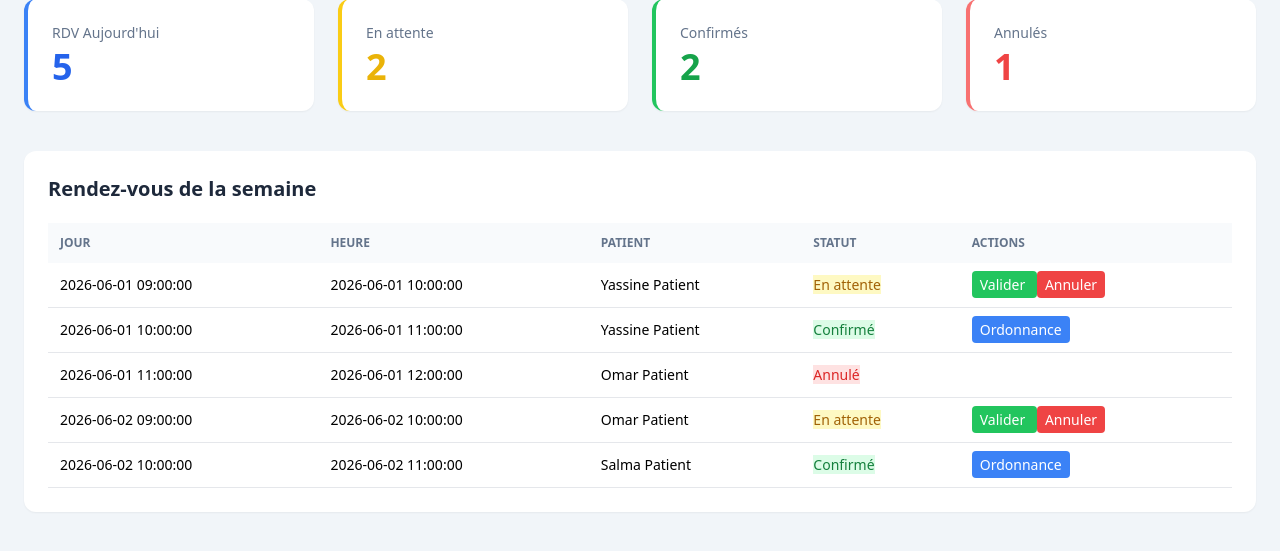
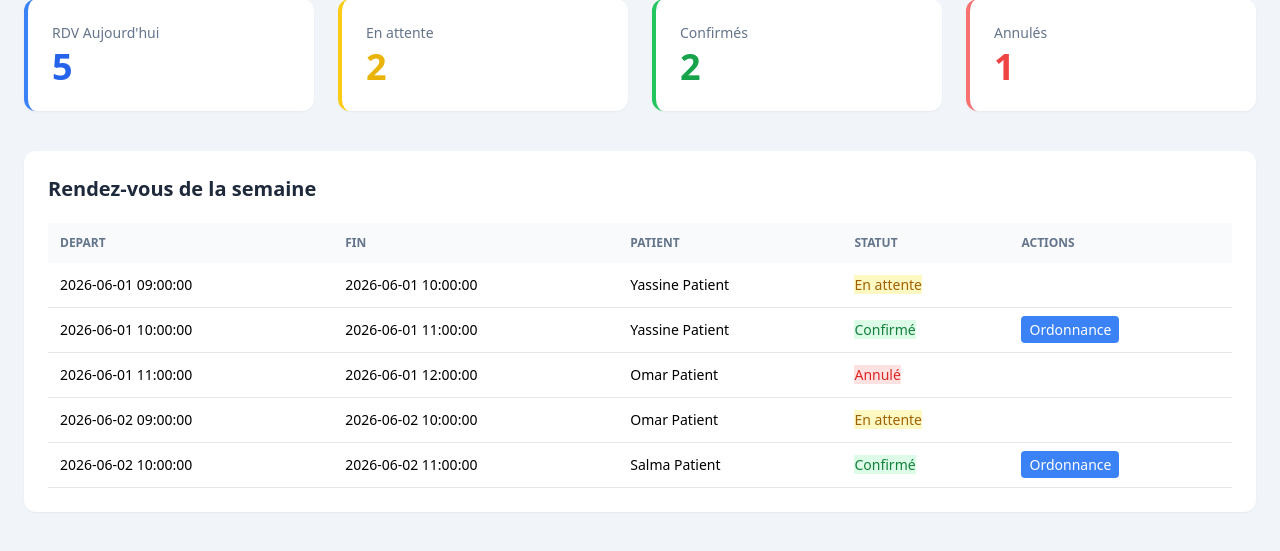
Before and after one commit to ennafiaasma-art/MedFlow-Application-de-Gestion-de-Clinique-M-dicale, a PHP site: page /templates/medecin/dashboard.php in a window 1280 px wide. Shown: the part 93-644 px from the top of the page. Run offline with PHP 8.4, Linux system fonts and the light colour scheme; data comes from the database, SQL or seed files in the repository; some libraries are stand-ins or nearby versions.

Commit message:
modifier sur la partie de dashboard

```diff
--- a/templates/medecin/dashboard.php
+++ b/templates/medecin/dashboard.php
@@ -48,12 +48,12 @@ JOIN patient  ON rendezvous.patient_id = patient.id_patient
 JOIN user  ON patient.user_id = user.id
 JOIN disponibilite  ON rendezvous.disponibilite_id = disponibilite.id
 WHERE disponibilite.id_medcin = ?
-ORDER BY disponibilite.date_debut
+
 ");
 $stmt->execute([$id_medcin]);
-$rdvs = $stmt->fetchAll(PDO::FETCH_ASSOC);
+$rdv = $stmt->fetchAll(PDO::FETCH_ASSOC);
 
-$badges = [
+$arr = [
     'en_attente' => ['cls' => 'bg-yellow-100 text-yellow-700', 'label' => 'En attente'],
     'confirme'   => ['cls' => 'bg-green-100 text-green-700',  'label' => 'Confirmé'],
     'annule'     => ['cls' => 'bg-red-100 text-red-600',      'label' => 'Annulé'],
@@ -111,8 +111,8 @@ $badges = [
         <table class="w-full text-sm">
             <thead>
                 <tr class="bg-slate-50 text-slate-500 uppercase text-xs">
-                    <th class="text-left p-3">Jour</th>
-                    <th class="text-left p-3">Heure</th>
+                    <th class="text-left p-3">depart </th>
+                    <th class="text-left p-3">fin</th>
                     <th class="text-left p-3">Patient</th>
                     <th class="text-left p-3">Statut</th>
                     <th class="text-left p-3">Actions</th>
@@ -121,41 +121,30 @@ $badges = [
 
   <tbody>
 
-<?php foreach($rdvs as $rdv){ ?>
+<?php foreach($rdv as $elemnt){ ?>
 
 <tr class="border-b">
 
-    <td class="p-3"><?= $rdv['date_debut'] ?></td>
+    <td class="p-3"><?= $elemnt['date_debut'] ?></td>
 
-    <td class="p-3"> <?= $rdv['date_fin'] ?></td>
+    <td class="p-3"> <?= $elemnt['date_fin'] ?></td>
 
-    <td class="p-3"> <?= $rdv['nom'] ?> </td>
+    <td class="p-3"> <?= $elemnt['nom'] ?> </td>
 
   <td class="p-3">
-    <span class="<?= $badges[$rdv['statut']]['cls'] ?>">
-        <?= $badges[$rdv['statut']]['label'] ?>
+    <span class="<?= $arr[$elemnt['statut']]['cls'] ?>">
+                 <?= $arr[$elemnt['statut']]['label'] ?>
     </span>
-</td>
+ </td>
 
     <td class="p-3">
 
-        <?php if($rdv['statut'] == 'en_attente'){ ?>
 
-            <a href="valider-rdv.php?id=<?= $rdv['id'] ?>"
-               class="bg-green-500 text-white px-2 py-1 rounded">
-               Valider
-            </a>
 
-            <a href="annuler-rdv.php?id=<?= $rdv['id'] ?>"
-               class="bg-red-500 text-white px-2 py-1 rounded">
-               Annuler
-            </a>
 
-        <?php } ?>
+        <?php if($elemnt['statut'] == 'confirme'){ ?>
 
-        <?php if($rdv['statut'] == 'confirme'){ ?>
-
-            <a href="ordonnance.php?id=<?= $rdv['id'] ?>"
+            <a href="ordonnance.php?id=<?= $elemnt['id'] ?>"
                class="bg-blue-500 text-white px-2 py-1 rounded">
                Ordonnance
             </a>
@@ -163,20 +152,7 @@ $badges = [
         <?php } ?>
 
     </td>
-
 </tr>
-
 <?php } ?>
-
-<?php if(empty($rdvs)){ ?>
-
-<tr>
-    <td colspan="5" class="text-center p-4 text-gray-500">
-        Aucun rendez-vous cette semaine
-    </td>
-</tr>
-
-<?php } ?>
-
 </tbody>
 </html>
--- a/templates/medecin/ordonnance.php
+++ /dev/null
@@ -1 +0,0 @@
-<php ?> teste </php>
```
